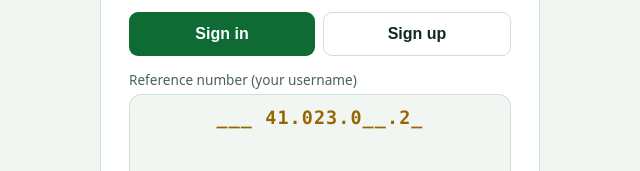
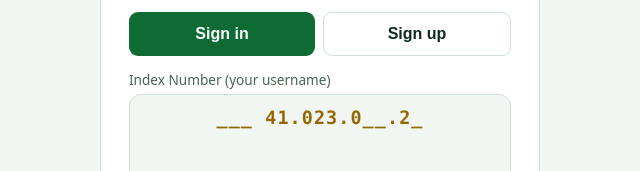
Before and after one commit to thegame16/survey_app, a plain HTML site: page index.html in a window 1280 px wide. Shown: the part 283-454 px from the top of the page, 320-960 px from the left. Drawn offline with nearby package versions, Linux system fonts and the light colour scheme.

Commit message:
Update index.html

```diff
--- a/index.html
+++ b/index.html
@@ -117,7 +117,7 @@ dialog::backdrop{background:rgba(0,0,0,.62)}
         <button id="tabIn">Sign in</button><button id="tabUp" class="ghost">Sign up</button>
       </div>
       <form id="authForm" autocomplete="on">
-        <label id="ixLabel">Reference number (your username)</label>
+        <label id="ixLabel">Index Number (your username)</label>
         <div class="idxpick" role="group" aria-labelledby="ixLabel">
           <div class="ixprev" id="ixPrev" aria-live="polite">___ 41.023.0__.2_</div>
           <div class="wheels">
```
